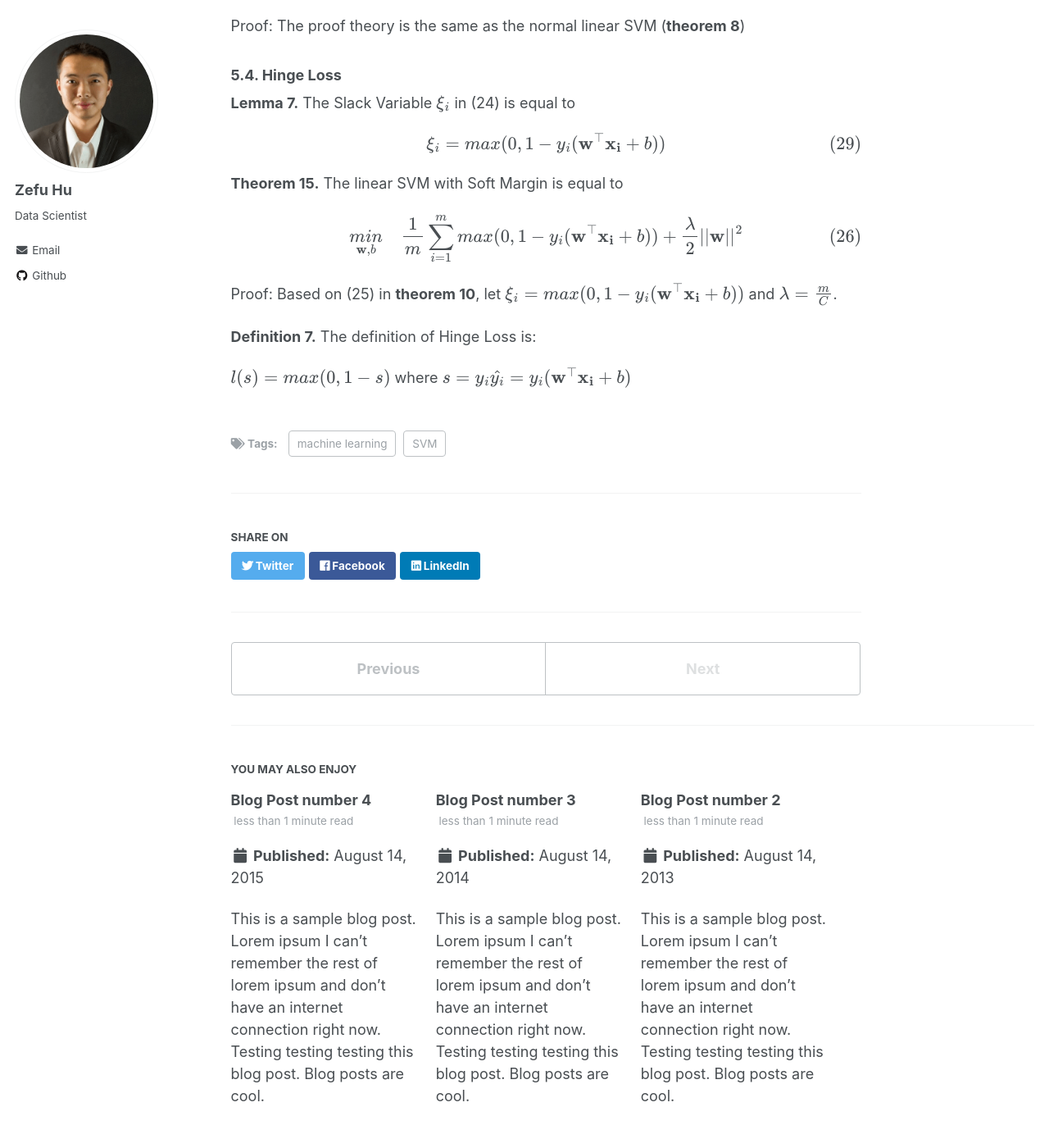
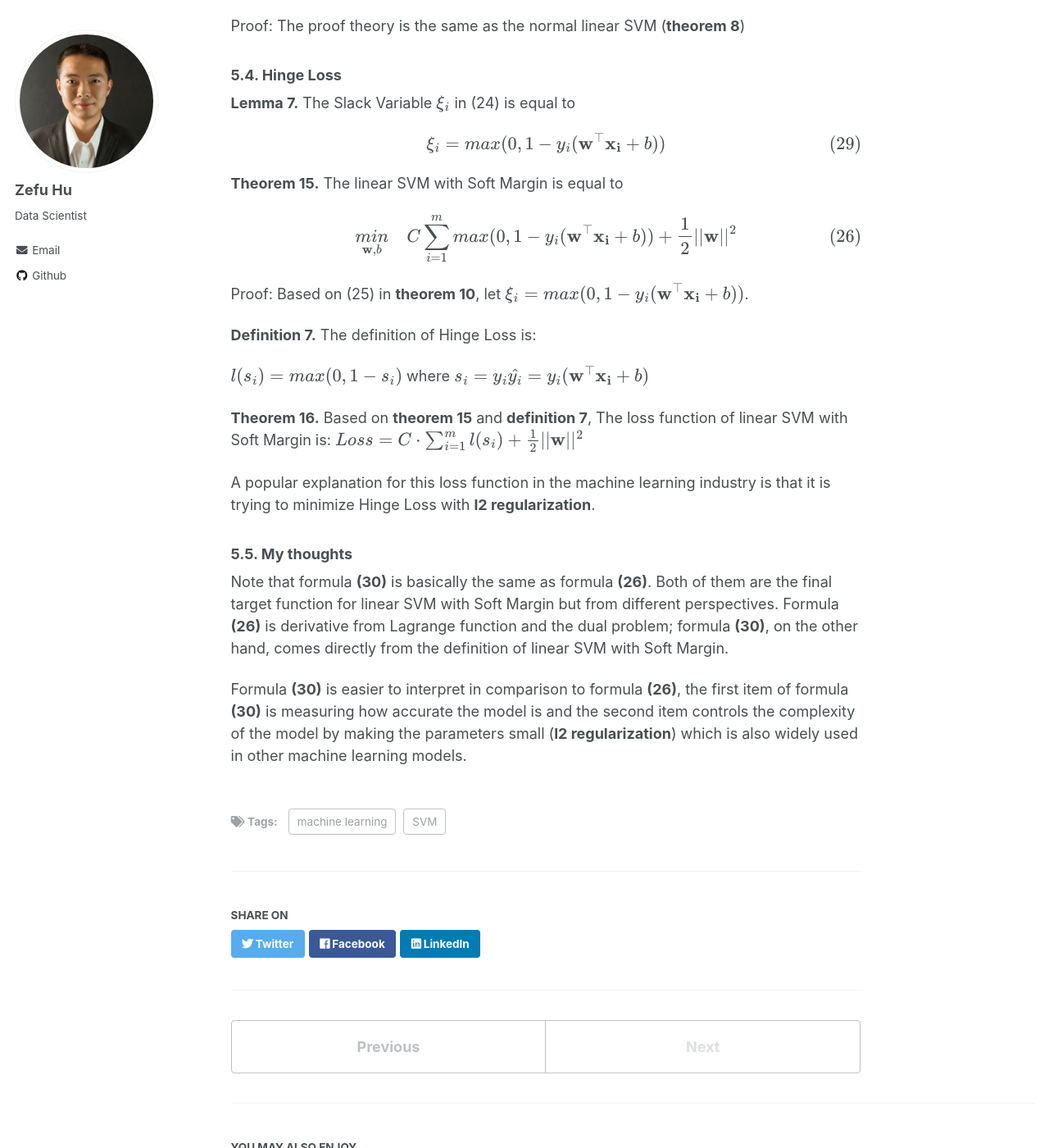
Before and after one commit to Superhzf/Superhzf.github.io, a Jekyll site: the page built from _posts/2020-09-09-blog-post-1.md, in a window 1280 px wide and 1400 px high, scrolled down 9646 px. Shown: the whole window at 82% size. Built offline with Jekyll 4.4.1, drawn with Linux system fonts in a browser that asks for light colours; formulas are drawn with MathJax 3; some of the changed text lies outside the part shown.

Commit message:
type: feat
Add my own thoughts about the difference between hinge loss and the
target function from Lagrange function and the dual problem

```diff
--- a/_posts/2020-09-09-blog-post-1.md
+++ b/_posts/2020-09-09-blog-post-1.md
@@ -418,11 +418,22 @@ $$\xi_i=max(0, 1-y_i(\mathbf{w^\top x_i}+b))\tag{29}$$
 
 **Theorem 15.** The linear SVM with Soft Margin is equal to
 
-$$\underset{\mathbf{w},b}{min}\quad\frac{1}{m}\sum_{i=1}^mmax(0,1-y_i(\mathbf{w^\top x_i}+b))+\frac{\lambda}{2}||\mathbf{w}||^2$$
+$$\underset{\mathbf{w},b}{min}\quad C\sum_{i=1}^mmax(0,1-y_i(\mathbf{w^\top x_i}+b))+\frac{1}{2}||\mathbf{w}||^2$$
 
-Proof: Based on (25) in **theorem 10**, let $\xi_i=max(0, 1-y_i(\mathbf{w^\top x_i}+b))$ and $\lambda = \frac{m}{C}$.
+Proof: Based on (25) in **theorem 10**, let $\xi_i=max(0, 1-y_i(\mathbf{w^\top x_i}+b))$.
 
 **Definition 7.** The definition of Hinge Loss is:
 
-$$l(s)=max(0, 1-s)$$
-where $s = y_i\hat{y_i}=y_i(\mathbf{w^\top x_i}+b)$
+$$l(s_i)=max(0, 1-s_i)$$
+where $s_i = y_i\hat{y_i}=y_i(\mathbf{w^\top x_i}+b)$
+
+**Theorem 16.** Based on **theorem 15** and **definition 7**, The loss function of linear SVM with Soft Margin is:
+$$Loss = C\cdot\sum_{i=1}^ml(s_i)+\frac{1}{2}||\mathbf{w}||^2\tag{30}$$
+
+A popular explanation for this loss function in the machine learning industry is that it is trying to minimize Hinge Loss with **l2 regularization**.
+
+### 5.5. My thoughts
+
+Note that formula **(30)** is basically the same as formula **(26)**. Both of them are the final target function for linear SVM with Soft Margin but from different perspectives. Formula **(26)** is derivative from Lagrange function and the dual problem; formula **(30)**, on the other hand, comes directly from the definition of linear SVM with Soft Margin.
+
+Formula **(30)** is easier to interpret in comparison to formula **(26)**, the first item of formula **(30)** is measuring how accurate the model is and the second item controls the complexity of the model by making the parameters small (**l2 regularization**) which is also widely used in other machine learning models.
```
